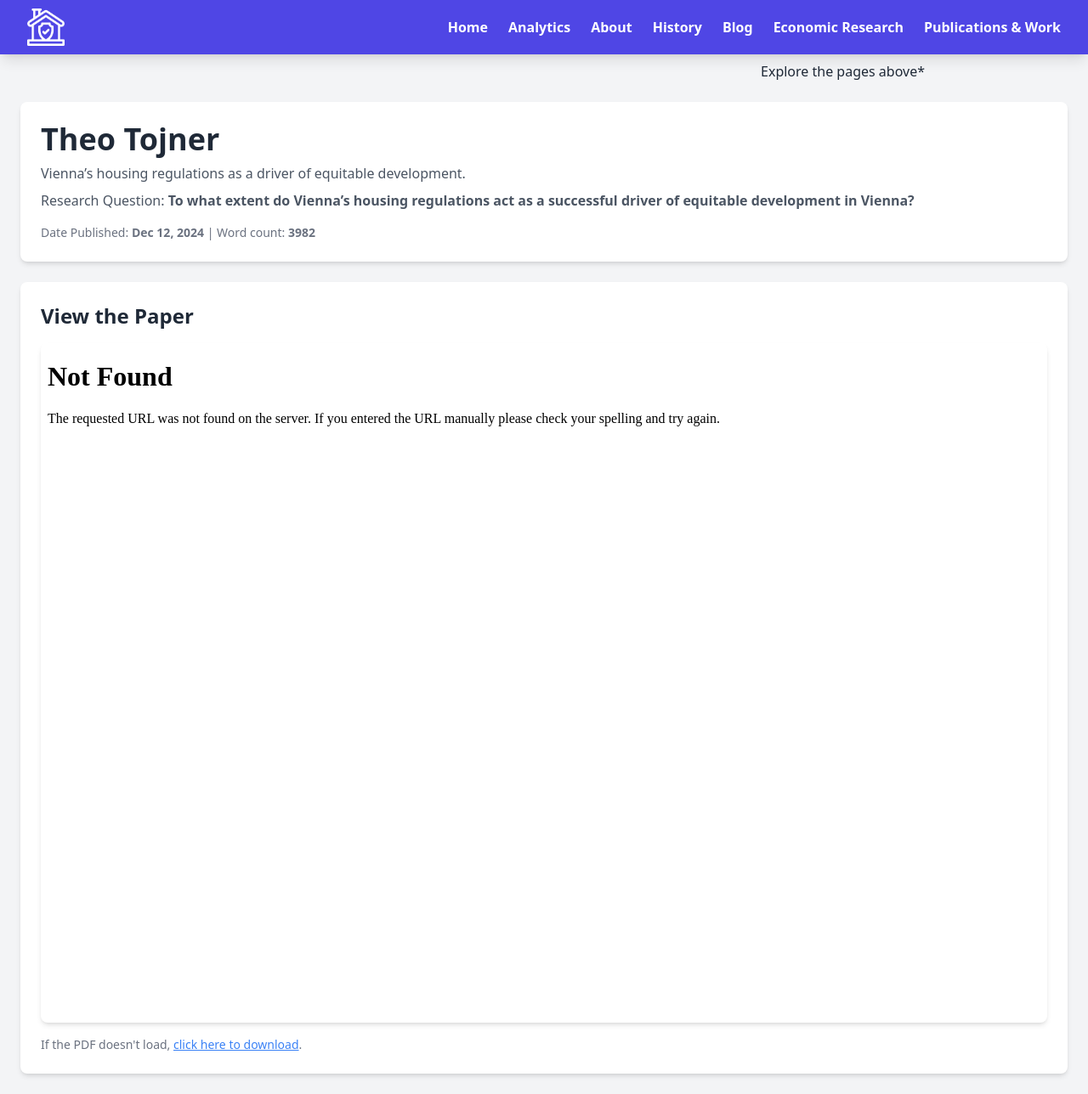
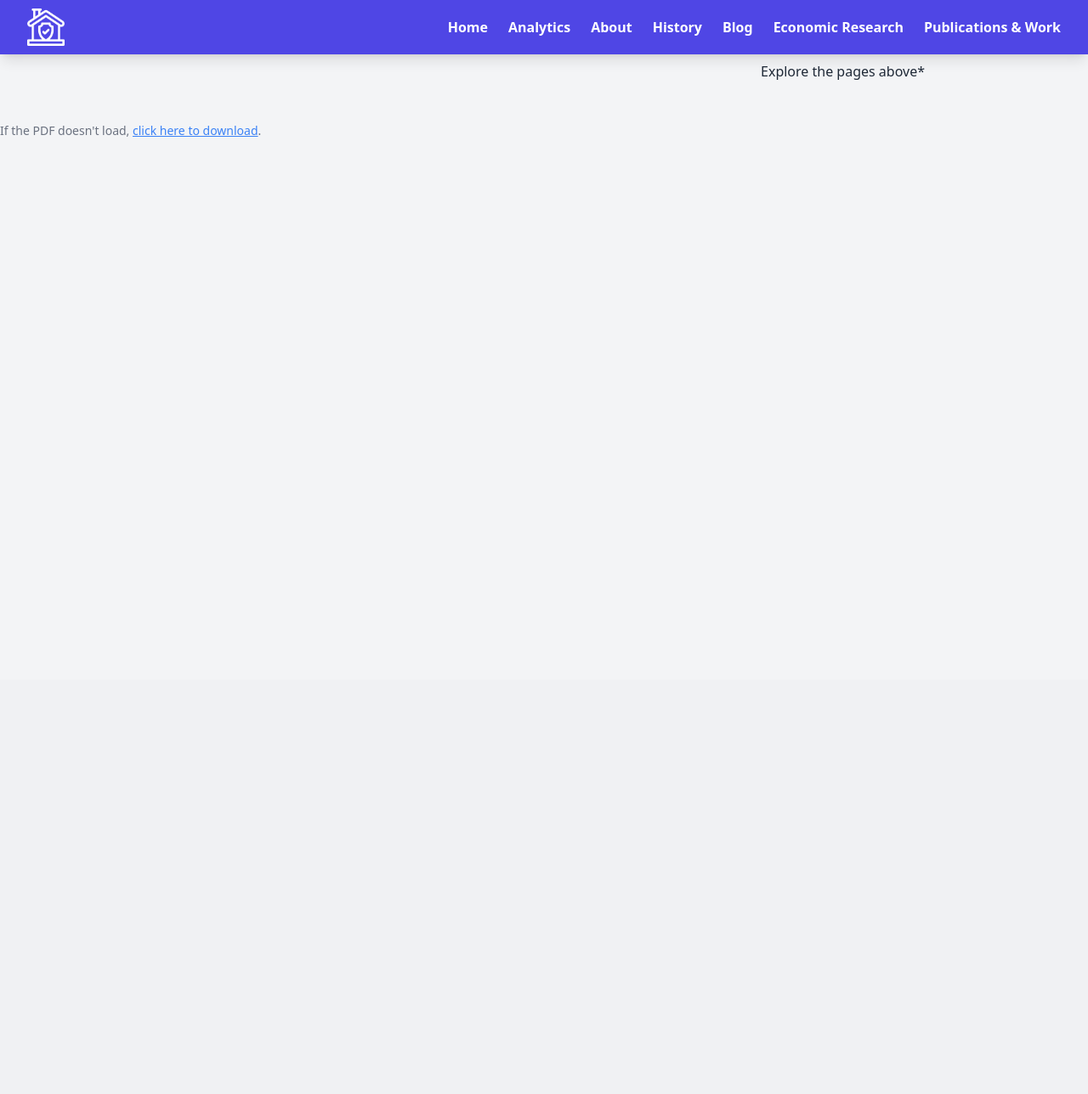
Before and after one commit to jackmccain/zahause2, a Flask app: page /research in a window 1280 px wide. Shown: the whole page at 85% size. After the commit the page ends 161 px from the top, so only its background shows below. Run offline with Flask 3, Linux system fonts and the light colour scheme; some libraries are stand-ins or nearby versions.

Commit message:
Update research.html
Removed research essay temporarily

```diff
--- a/zuhause2/Zuhause/templates/research.html
+++ b/zuhause2/Zuhause/templates/research.html
@@ -48,22 +48,7 @@
 
   <div class="max-w-7xl mx-auto p-6">
     <!-- Header -->
-    <header class="bg-white shadow-md rounded-lg p-6 mb-6">
-      <h1 class="text-4xl font-bold mb-2">Theo Tojner </h1>
-      <p class="text-gray-600">Vienna’s housing regulations as a driver of equitable development.</p>
-      <p class="text-gray-600 mt-2">Research Question: <span class="font-semibold">To what extent do Vienna’s housing regulations act as a successful driver of equitable development in Vienna?</span></p>
-      <p class="mt-4 text-sm text-gray-500">Date Published: <span class="font-semibold">Dec 12, 2024</span> | Word count: <span class="font-semibold">3982</span></p>
-    </header>
 
-    <!-- Embedded PDF Section -->
-    <section class="bg-white shadow-md rounded-lg p-6">
-      <h2 class="text-2xl font-semibold mb-4">View the Paper</h2>
-      <div class="aspect-w-16 aspect-h-9 mb-4">
-        <iframe
-          src="static/assets/researchpaper/TheoTojnerEE.pdf"
-          class="w-full h-screen rounded-lg shadow-md"
-          title="Embedded PDF"
-        ></iframe>
       </div>
       <p class="text-gray-500 text-sm">
         If the PDF doesn't load, <a href="static/research/TheoTojnerEE.pdf" class="text-blue-500 underline">click here to download</a>.
```
